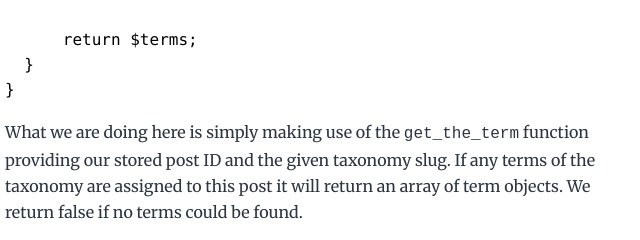
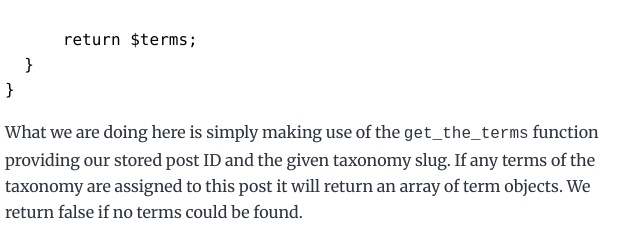
Before and after one commit to rafhun/blog, a Gatsby site: page /gather-wordpress-post-data/ in a window 1280 px wide. Shown: the part 4400-4640 px from the top of the page, 319-959 px from the left. Built offline with nearby package versions, Linux system fonts and the light colour scheme; Gatsby itself is replaced by a stand-in of ours; some packages are replaced by stand-ins of ours; code samples lack their colours.

Commit message:
typo fix

````diff
--- a/content/blog/gather-wordpress-post-data/index.md
+++ b/content/blog/gather-wordpress-post-data/index.md
@@ -159,7 +159,7 @@ class PostData
 }
 ```
 
-What we are doing here is simply making use of the `get_the_term` function providing our stored post ID and the given taxonomy slug. If any terms of the taxonomy are assigned to this post it will return an array of term objects. We return false if no terms could be found.
+What we are doing here is simply making use of the `get_the_terms` function providing our stored post ID and the given taxonomy slug. If any terms of the taxonomy are assigned to this post it will return an array of term objects. We return false if no terms could be found.
 
 Next we initialize our own terms array which we then populate with reduced term objects. Loop through the returned terms using `foreach` then extract whatever information you need into the `$term` object. In this example we are getting the name and link to the archive of each term and then add the whole object to our `$terms` array.
 
````
